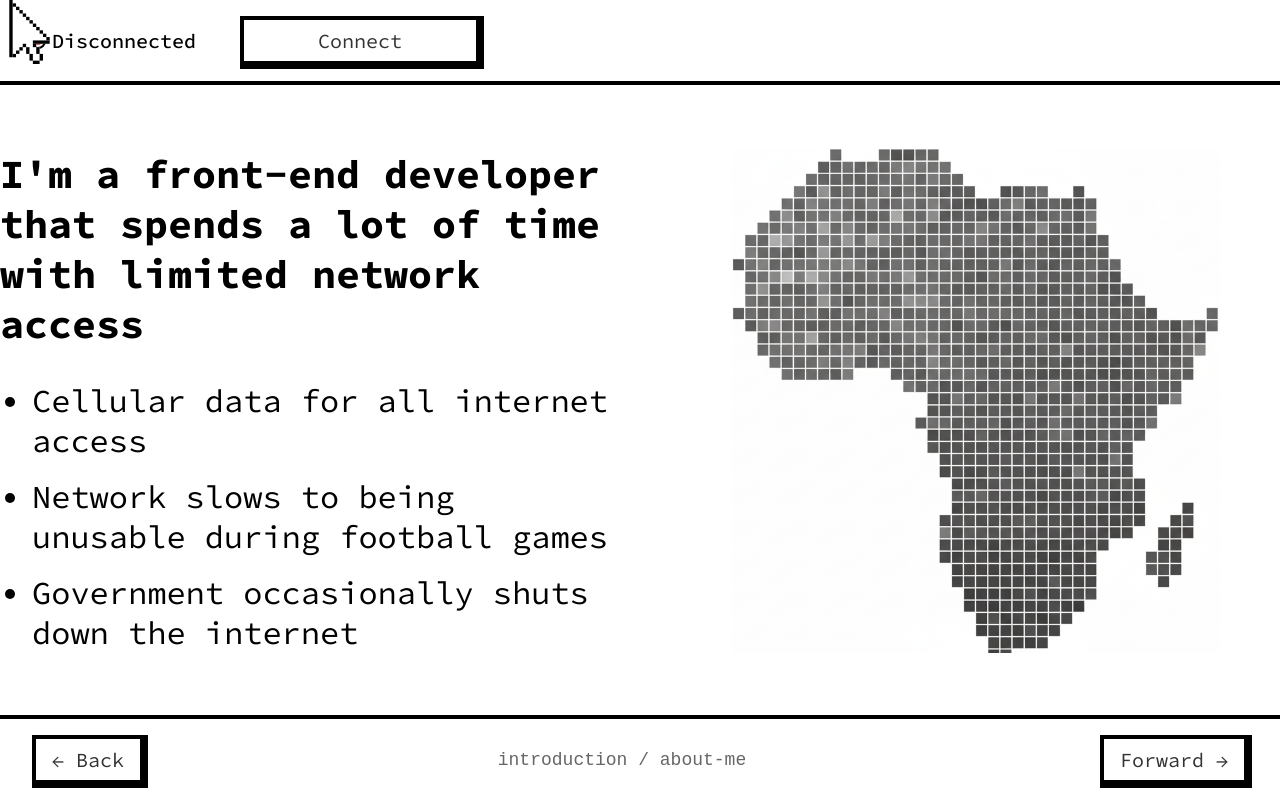
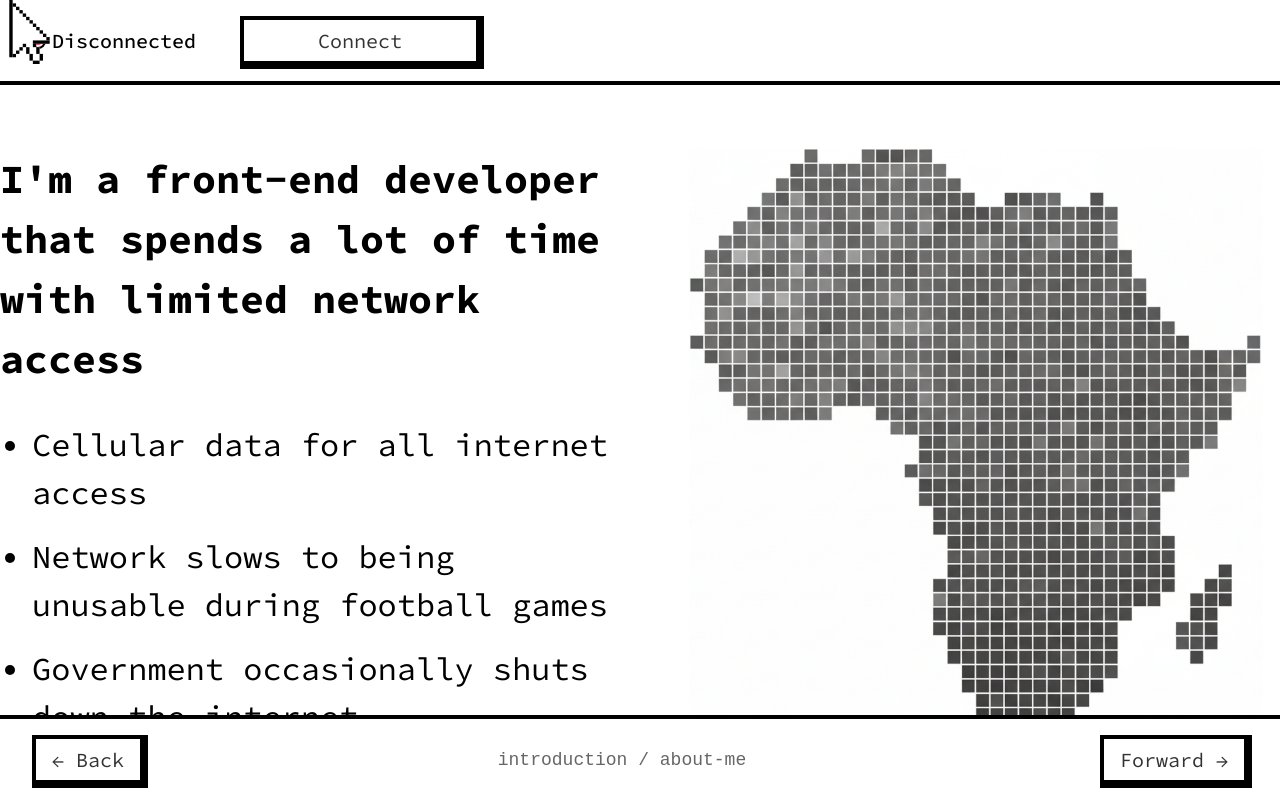
Before and after one commit to delightful-labs/local-first-ux-patterns, a SvelteKit app: page /introduction/about-me in a window 1280 px wide. Built offline with nearby package versions, Linux system fonts and the light colour scheme.

Commit message:
Added text to introduction

```diff
--- a/src/lib/components/layout/TwoColumns.svelte
+++ b/src/lib/components/layout/TwoColumns.svelte
@@ -13,6 +13,7 @@
 		align-items: center;
 		gap: 4rem;
 		height: 100%;
+		line-height: 1.5;
 	}
 
 	:global(.two-columns h2) {
```
Also changed, not shown: src/routes/introduction/problems/+page.svelte (+7 -0 lines).
